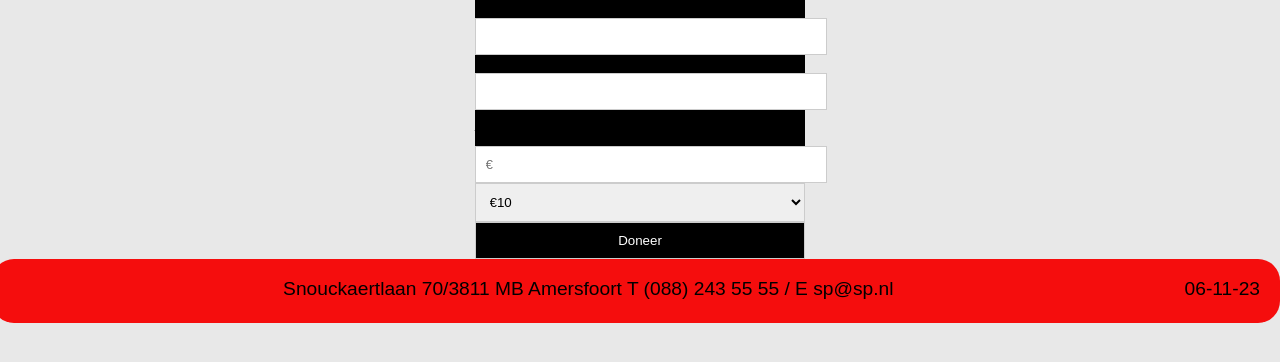
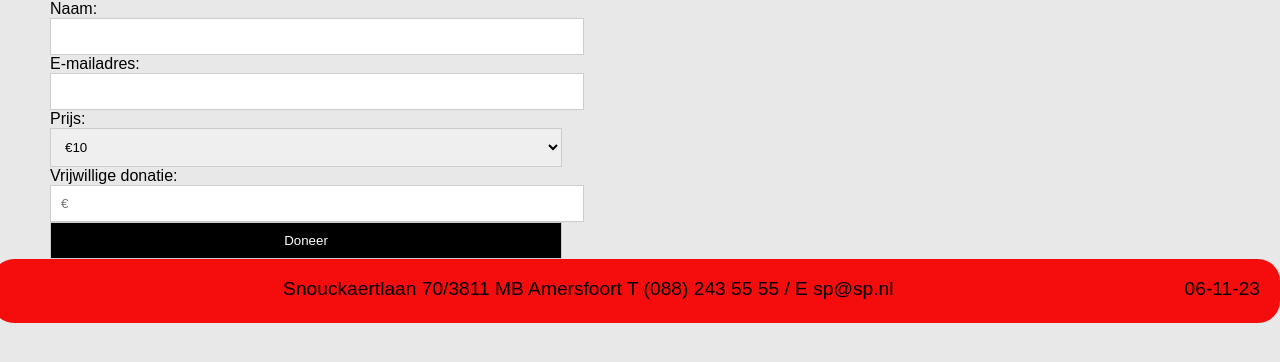
Before and after one commit to MaenZaza/Project2, a PHP site: page /Doneer.php in a window 1280 px wide. Shown: the part 145-507 px from the top of the page. Run offline with PHP 8.4, Linux system fonts and the light colour scheme.

Commit message:
de nieuwe codes

```diff
--- a/Doneer.php
+++ b/Doneer.php
@@ -16,6 +16,8 @@
 <?php
 include "Header.php"
 ?>
+<div id="DoneerPage" class="Onderwerp">
+    <div class="doneerF L">
         <form action="doneer.php" method="post">
             <div>
                 <label for="naam">Naam:</label>
@@ -27,29 +29,25 @@ include "Header.php"
             </div>
             <div>
                 <label for="prijs">Prijs:</label>
-    <div>
-        <label for="vrijwillig">Vrijwillige donatie:</label>
-        <input type="text" name="vrijwillig" id="vrijwillig" placeholder="€">
-    </div>
                 <select name="prijs" id="prijs">
                     <option value="10">€10</option>
                     <option value="25">€25</option>
                     <option value="50">€50</option>
                 </select>
+                <div>
+                    <label for="vrijwillig">Vrijwillige donatie:</label>
+                    <input type="text" name="vrijwillig" id="vrijwillig" placeholder="€">
+                </div>
+            </div>
+            <input type="submit" value="Doneer">
+        </form>
+    </div>
+    <div class="doneerF R">
 
     </div>
-    <div>
-      <input type="submit" value="Doneer">
-    </div>
-  </form>
-
-
-
-
-
-
 
 </div>
+
 <?php
 include "Footer.php"
 ?>
--- a/Style2.css
+++ b/Style2.css
@@ -213,12 +213,22 @@
 }
 
 
-/* Form */
-form {
- background-color: #000;
-  margin: 0 auto;
+/* Doneer */
+#DoneerPage{
+  display: grid;
+  grid-template-areas:
+  'DL DR';
 }
-
+.L{
+  grid-area: DL;
+}
+.R{
+  grid-area: DR;
+}
+.doneerF{
+  margin: 0px 50px;
+  width: 40vw;
+}
 input, select {
   width: 100%;
   padding: 10px;
```
Lines whose indentation alone changed are shown as unchanged.
